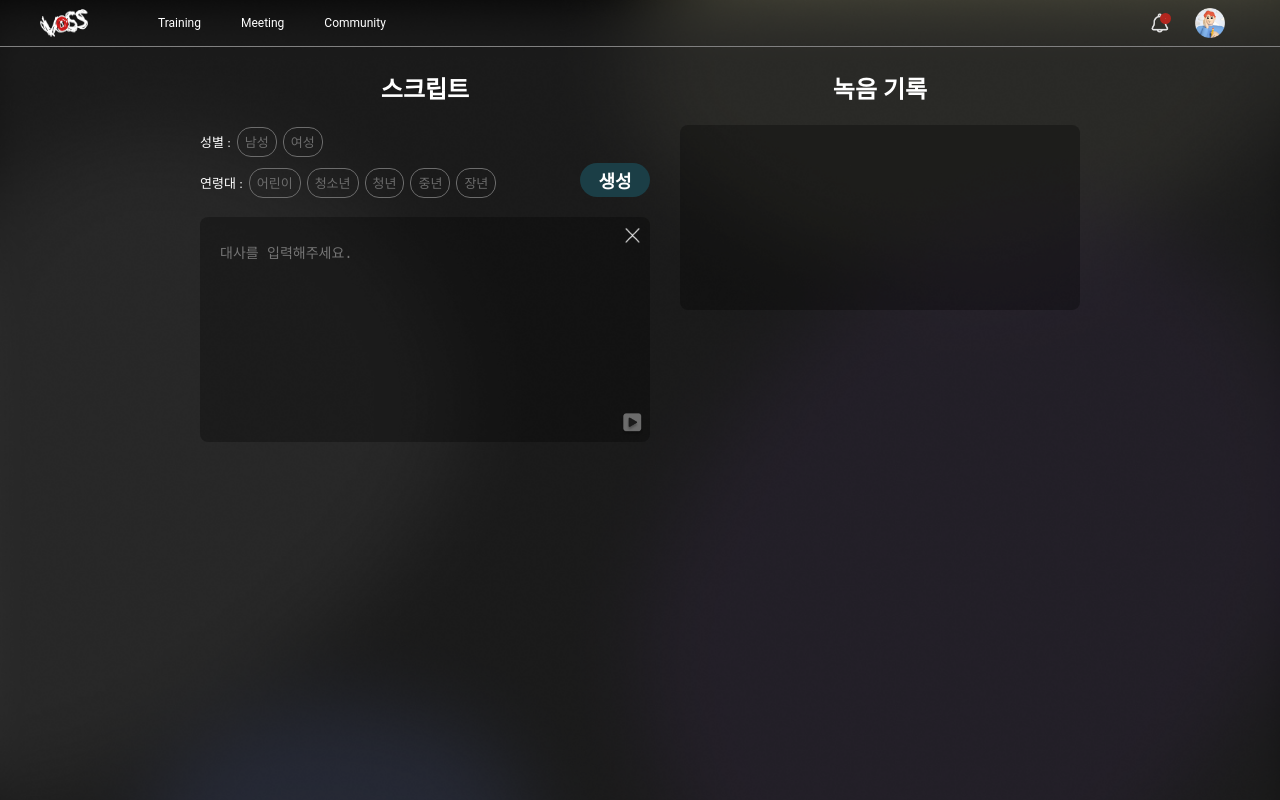
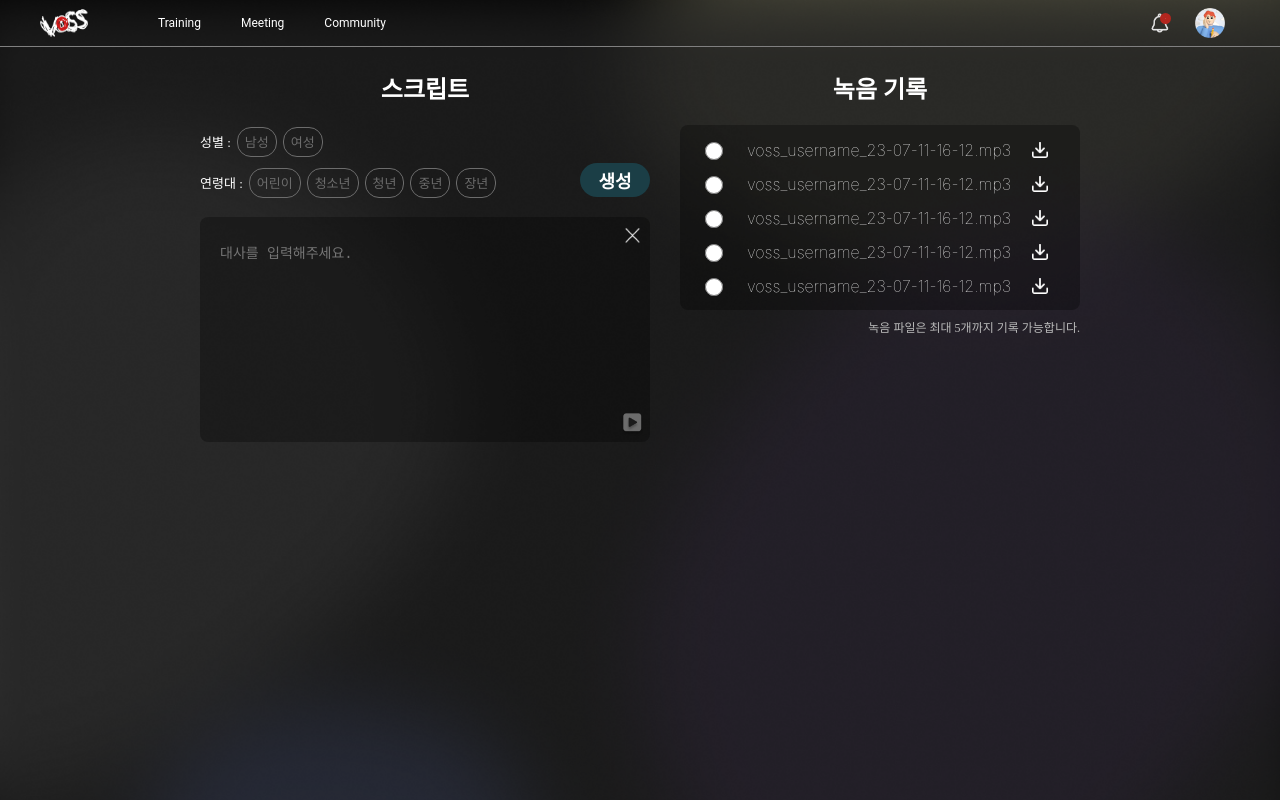
Before and after one commit to swy0123/VOSS, a React (Vite) app in the folder frontend/: page /analysis in a window 1280 px wide. Shown: the top 800 px of the page. Built offline with nearby package versions, Linux system fonts and the light colour scheme.

Commit message:
design: 녹음기록 디자인 제작 S09P12B106-213

```diff
--- a/frontend/src/components/Training/Recording.tsx
+++ b/frontend/src/components/Training/Recording.tsx
@@ -12,19 +12,63 @@ const Title = styled.h2`
 `
 const RecordBox = styled.div`
   display: flex;
-  justify-content: space-between;
+  flex-direction: column;
+  justify-content: center;
   background-color: rgba(0, 0, 0, 0.3);
   border-radius: 8px;
   height: 185px;
-  `
+`
+const RecordItem = styled.div`
+  display: flex;
+  justify-content: space-around;
+  align-items: center;
+  height: 30px;
+  width: 370px;
+  margin : 2px 0px 2px 9px;
+`
+const RecordSelect = styled.input`
+  width: 18px;
+  height: 18px;
+`
+
+const RecordLable = styled.label`
+  color: white;
+  font-family: 'Inter', sans-serif;
+  font-style: normal;
+  font-weight: 100;
+`
+const DownloadImg = styled.img`
+  height: 16px;
+`
+const Warning = styled.div`
+  color: #BABABA;
+  font-size: 12px;
+  margin-top: 8px;
+  text-align: end;
+`
 
 function Recording (){
+  const TmpFile = [
+    "voss_username_23-07-11-16-12.mp3",
+    "voss_username_23-07-11-16-12.mp3",
+    "voss_username_23-07-11-16-12.mp3",
+    "voss_username_23-07-11-16-12.mp3",
+    "voss_username_23-07-11-16-12.mp3",
+  ]
+
   return(
     <Container>
       <Title>녹음 기록</Title>
       <RecordBox>
-
+        {TmpFile.map((data,index) => (
+          <RecordItem key={index}>
+            <RecordSelect type="radio" name="record"/>
+            <RecordLable>{data}</RecordLable>
+            <DownloadImg src="/src/assets/Training/download.png"></DownloadImg>
+          </RecordItem>
+        ))}
       </RecordBox>
+      <Warning>녹음 파일은 최대 5개까지 기록 가능합니다.</Warning>
     </Container>
   )
 }
```
